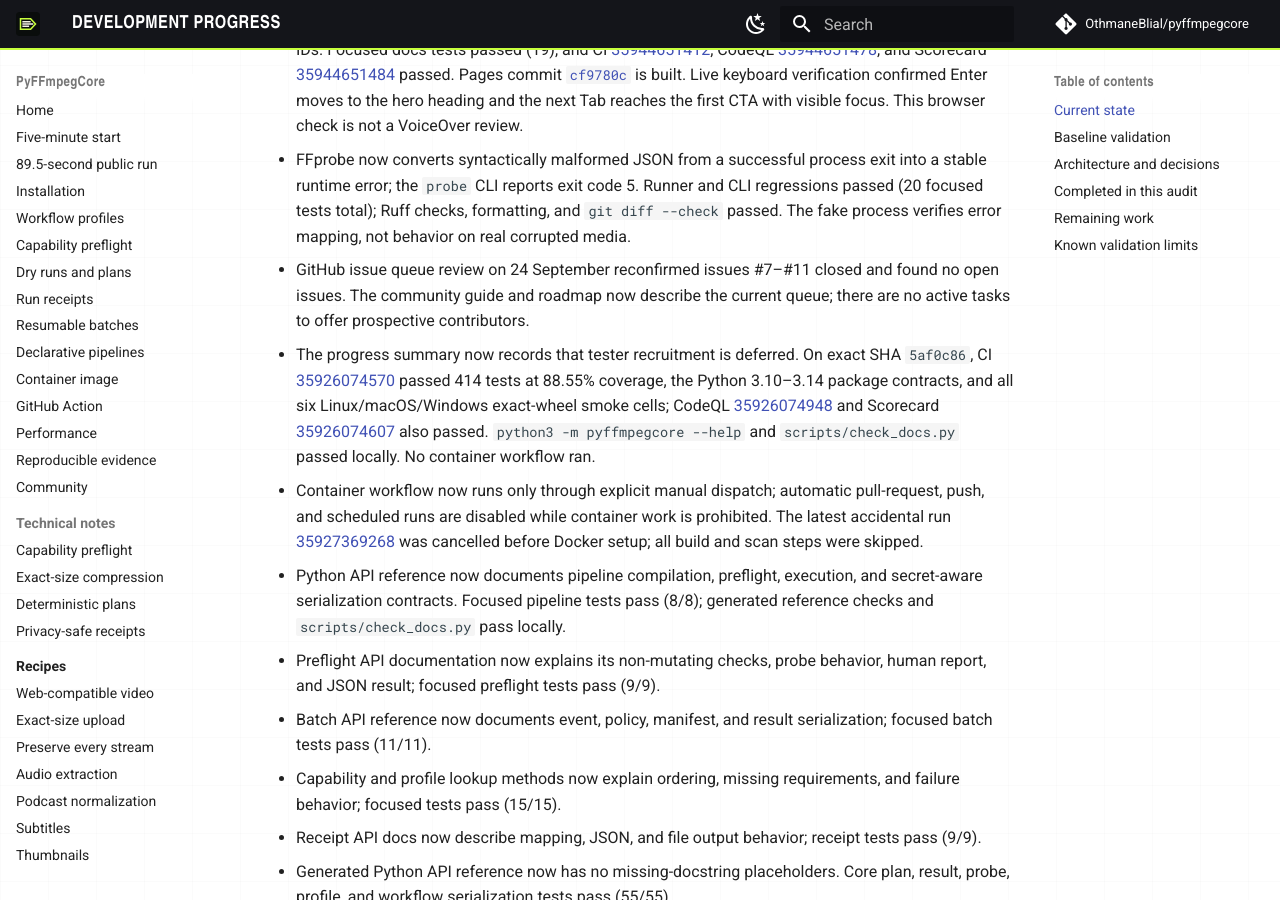
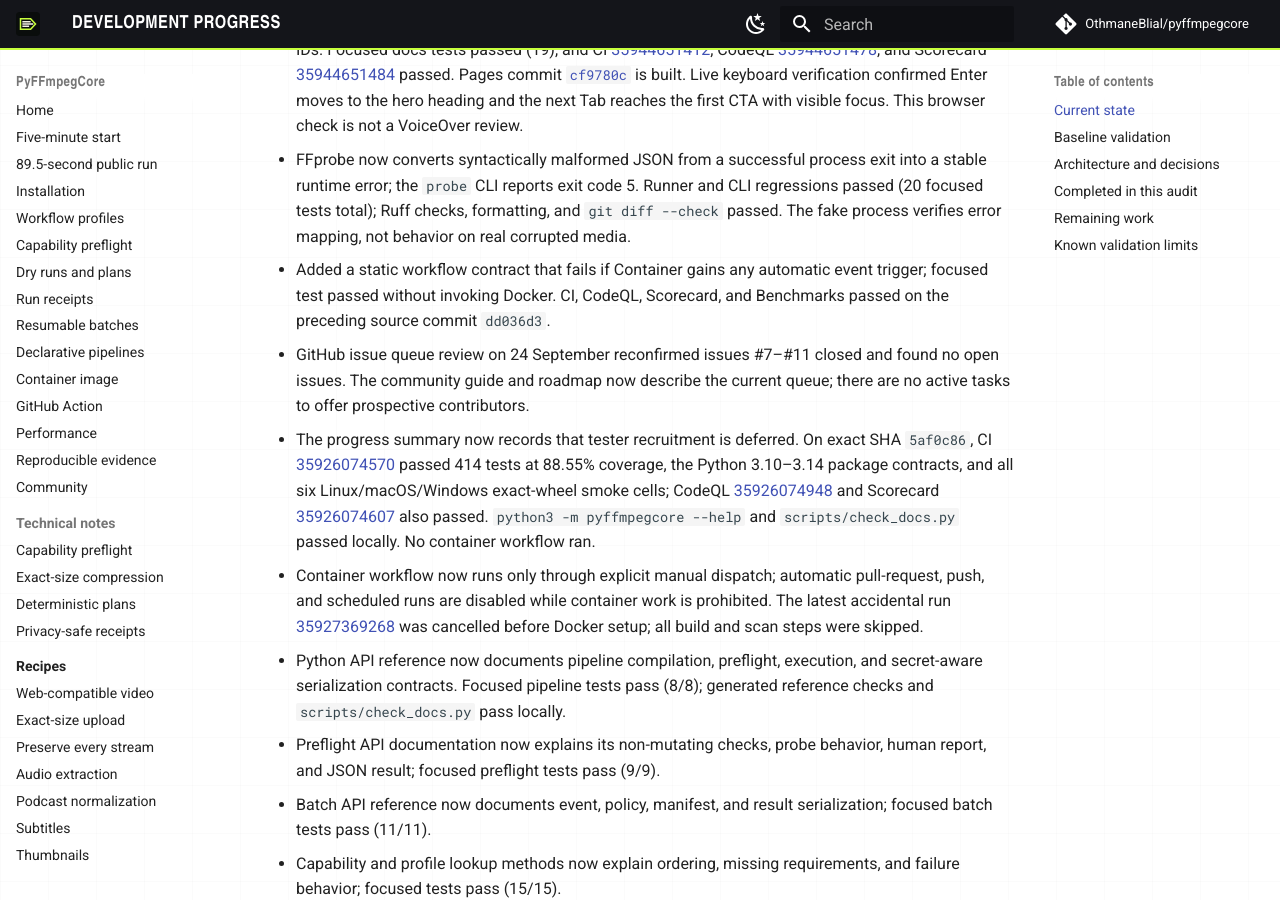
Before and after one commit to OthmaneBlial/pyffmpegcore, an MkDocs documentation site: the page built from docs/PROGRESS.md, in a window 1280 px wide and 900 px high, scrolled down 1809 px. Built offline with MkDocs 1.6.1 and Material for MkDocs 9.7.7, drawn with Linux system fonts in a browser that asks for light colours; comment, search, counter and statistics services are not loaded.

Commit message:
test: keep container workflow manual-only

```diff
--- a/docs/PROGRESS.md
+++ b/docs/PROGRESS.md
@@ -16,6 +16,7 @@
 - Live keyboard review on 24 September checked the `recipes` and `quickstart` skip links: first Tab reached the visible link, Enter set the content heading fragment, and subsequent Tab navigation reached the heading permalink instead of restarting in the header. The terminal-demo page exposes two loaded screenshots with descriptive alternative text and a level-one heading followed by level-two headings. This browser check is not a screen-reader review.
 - Live accessibility-tree review found that the custom homepage lacked a skip link. Commit [`5c20215`](https://github.com/OthmaneBlial/pyffmpegcore/commit/5c20215334037935279e12dad5d85a087194b596) adds “Skip to content” targeting `#pfc-hero-title`; the docs checker now validates explicit HTML IDs. Focused docs tests passed (19), and CI [35944651412](https://github.com/OthmaneBlial/pyffmpegcore/actions/runs/35944651412), CodeQL [35944651478](https://github.com/OthmaneBlial/pyffmpegcore/actions/runs/35944651478), and Scorecard [35944651484](https://github.com/OthmaneBlial/pyffmpegcore/actions/runs/35944651484) passed. Pages commit [`cf9780c`](https://github.com/OthmaneBlial/OthmaneBlial.github.io/commit/cf9780c66fdfcf564dfa575d548b28ed51768f24) is built. Live keyboard verification confirmed Enter moves to the hero heading and the next Tab reaches the first CTA with visible focus. This browser check is not a VoiceOver review.
 - FFprobe now converts syntactically malformed JSON from a successful process exit into a stable runtime error; the `probe` CLI reports exit code 5. Runner and CLI regressions passed (20 focused tests total); Ruff checks, formatting, and `git diff --check` passed. The fake process verifies error mapping, not behavior on real corrupted media.
+- Added a static workflow contract that fails if Container gains any automatic event trigger; focused test passed without invoking Docker. CI, CodeQL, Scorecard, and Benchmarks passed on the preceding source commit `dd036d3`.
 - GitHub issue queue review on 24 September reconfirmed issues #7–#11 closed and found no open issues. The community guide and roadmap now describe the current queue; there are no active tasks to offer prospective contributors.
 - The progress summary now records that tester recruitment is deferred. On exact SHA `5af0c86`, CI [35926074570](https://github.com/OthmaneBlial/pyffmpegcore/actions/runs/35926074570) passed 414 tests at 88.55% coverage, the Python 3.10–3.14 package contracts, and all six Linux/macOS/Windows exact-wheel smoke cells; CodeQL [35926074948](https://github.com/OthmaneBlial/pyffmpegcore/actions/runs/35926074948) and Scorecard [35926074607](https://github.com/OthmaneBlial/pyffmpegcore/actions/runs/35926074607) also passed. `python3 -m pyffmpegcore --help` and `scripts/check_docs.py` passed locally. No container workflow ran.
 - Container workflow now runs only through explicit manual dispatch; automatic pull-request, push, and scheduled runs are disabled while container work is prohibited. The latest accidental run [35927369268](https://github.com/OthmaneBlial/pyffmpegcore/actions/runs/35927369268) was cancelled before Docker setup; all build and scan steps were skipped.
```
Also changed, not shown: ROADMAP.md (+3 -0 lines), 1 other file.
